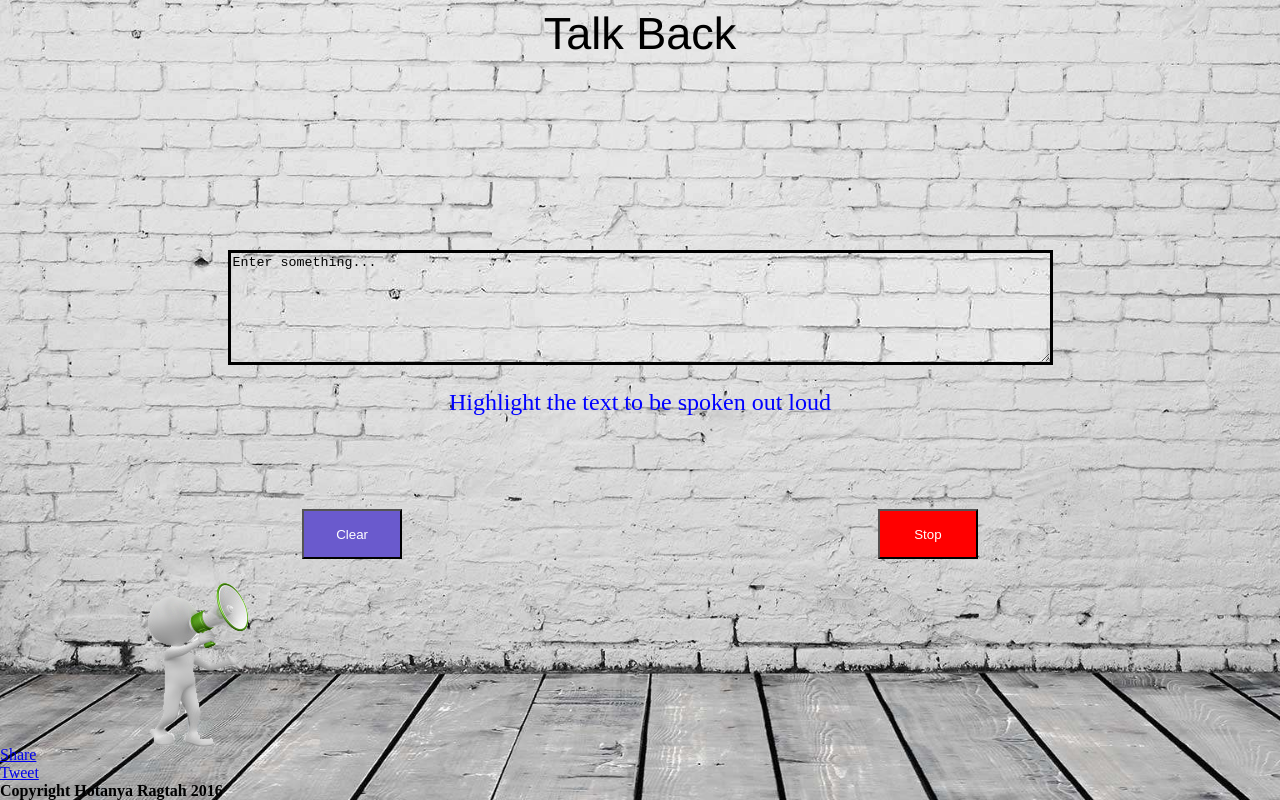
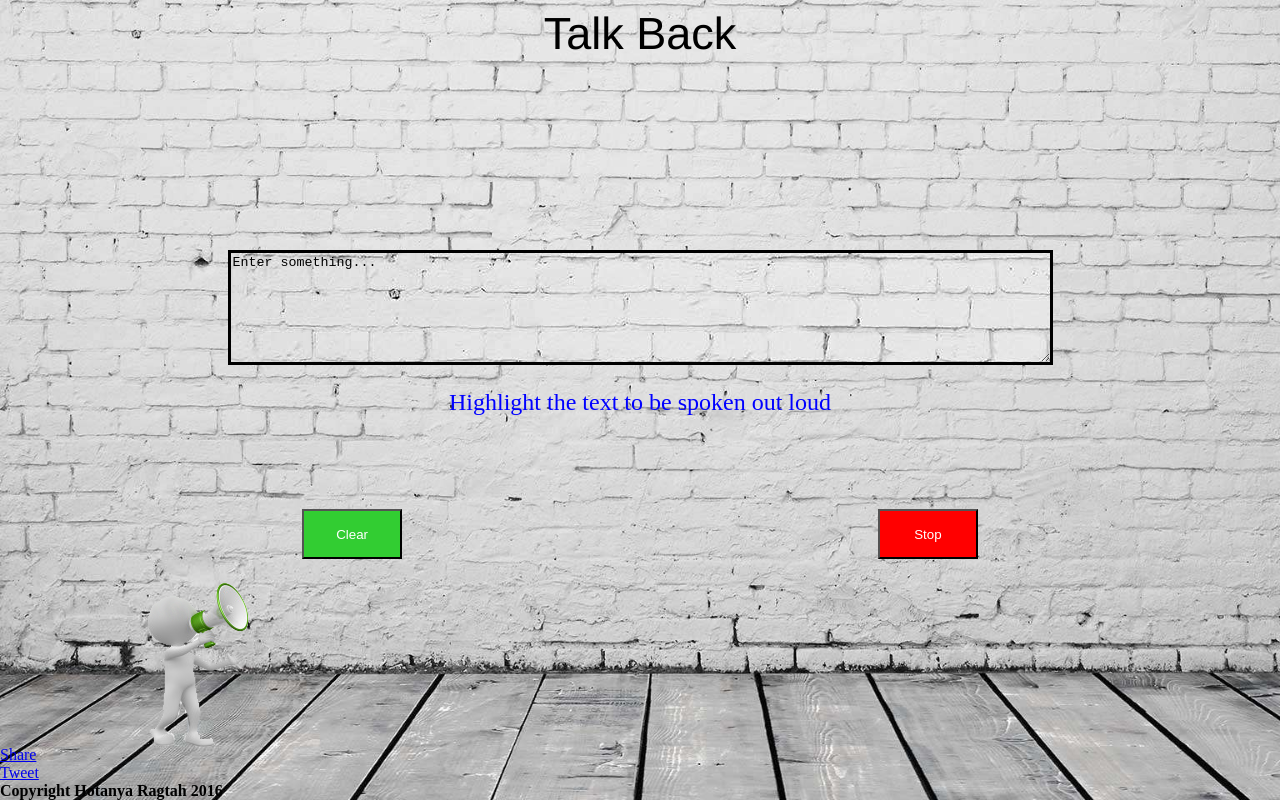
Before and after one commit to Hotanya/Talk-Back, a website: page index.html in a window 1280 px wide. Drawn offline with Linux system fonts and the light colour scheme.

```diff
--- a/styles.css
+++ b/styles.css
@@ -71,7 +71,7 @@
 }
 
 #clear_button{
-  background-color: slateblue;
+  background-color: limegreen;
   color: white;
   height: 50px ;
   width: 100px ;
```
